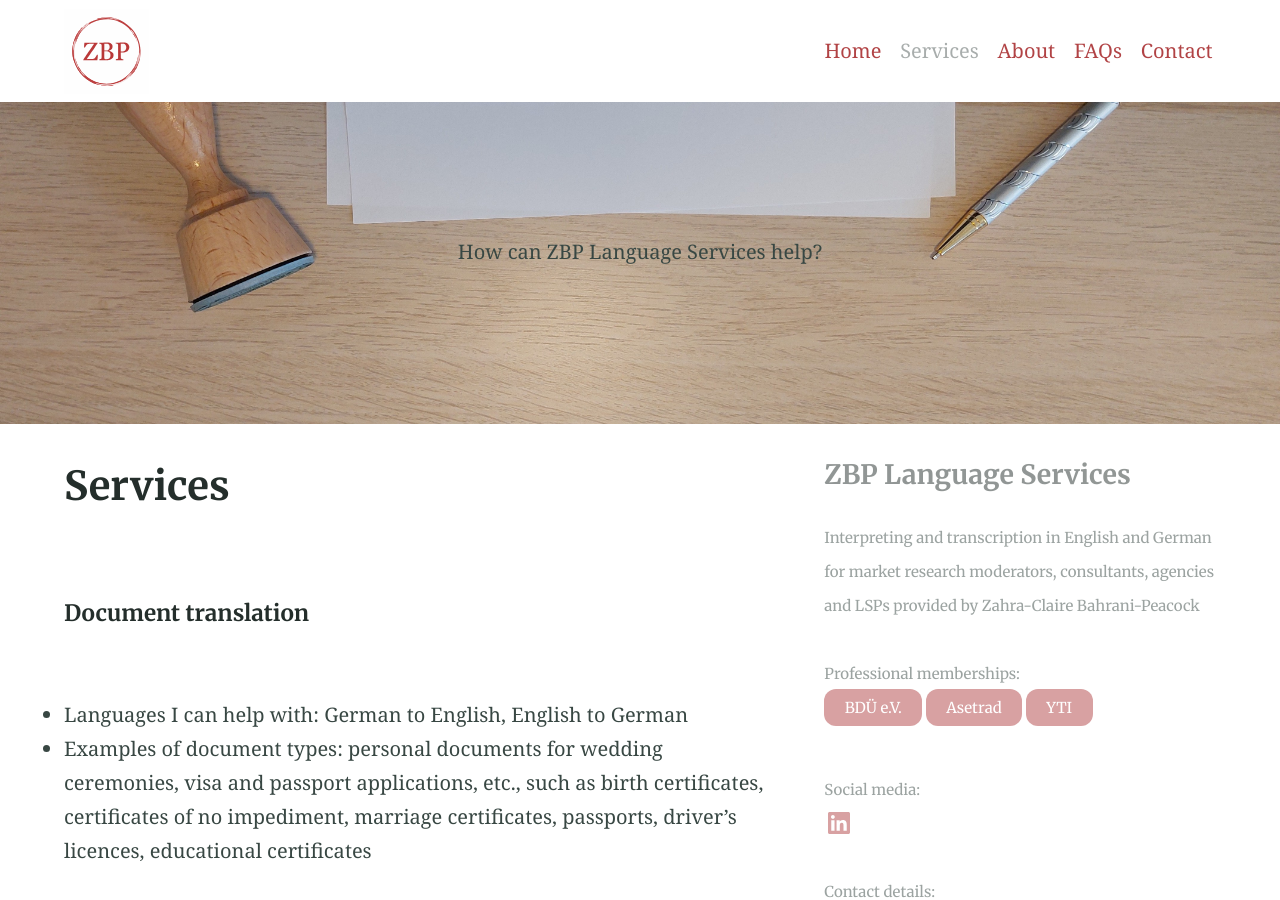
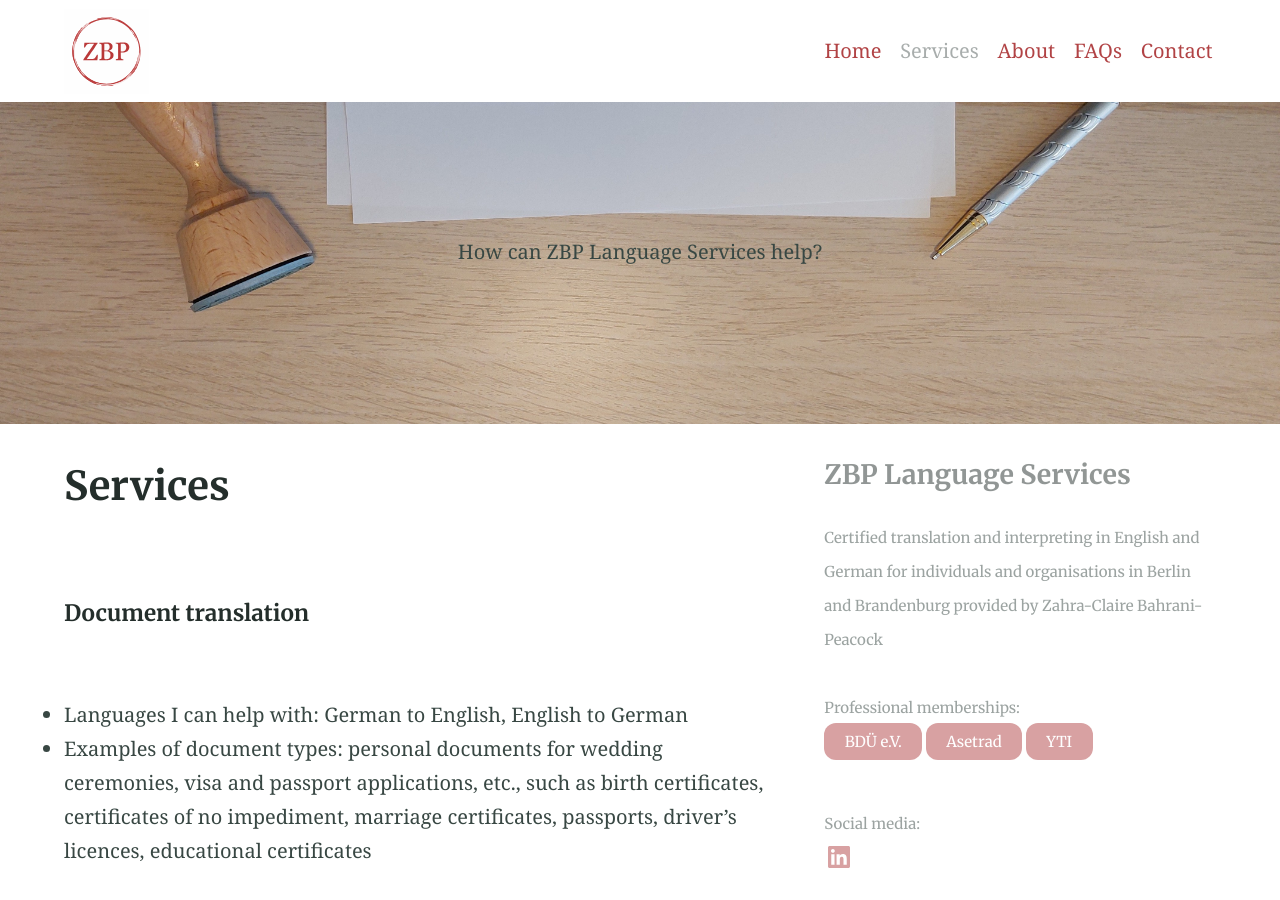
Before and after one commit to Website-2/certified.zbp-language-services.github.io, a Jekyll site: the page built from services.md, in a window 1280 px wide and 900 px high. Built offline with Jekyll 4.4.1, drawn with Linux system fonts in a browser that asks for light colours.

Commit message:
Text update

```diff
--- a/_config.yml
+++ b/_config.yml
@@ -95,8 +95,8 @@ encoding: utf-8 # Make sure the encoding is right
 lang: en-GB # Set the site language
 title: "ZBP Language Services" # Site name or title, also used in jekyll-seo-tag
 logo: "/assets/logos/logo.svg" # Site logo, also used in jekyll-seo-tag
-description: "Interpreting and transcription in English and German for market research moderators, consultants, agencies and LSPs" # Site description and default description, also used in jekyll-seo-tag
-url: "https://www.zbp-language-services.com/" # Site url, also used in jekyll-seo-tag
+description: "Certified translation and interpreting in English and German for individuals and organisations in Berlin and Brandenburg" # Site description and default description, also used in jekyll-seo-tag
+url: "https://www.certified.zbp-language-services.com/" # Site url, also used in jekyll-seo-tag
 baseurl: ""
 repo: "https://github.com/zbp-language-services/zbp-language-services.github.io"
 email: "z-c@live.co.uk"
```
